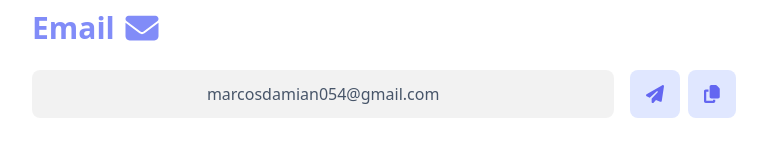
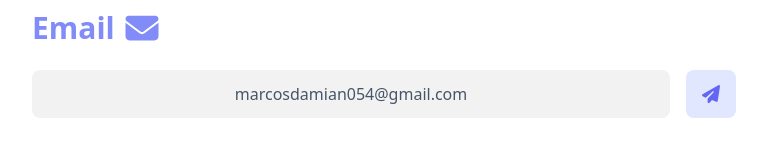
Before and after one commit to Marcos1D9/Portfolio, a React (Vite) app in the folder portfolio/: page / in a window 1280 px wide. Shown: the part 4269-4425 px from the top of the page, without its empty margins (256-1023 px from the left). Built offline with nearby package versions, Linux system fonts and the light colour scheme; what @designbycode/tailwindcss-text-stroke would draw is missing.

Commit message:
Copy email button removed

```diff
--- a/portfolio/src/Pages/Home.jsx
+++ b/portfolio/src/Pages/Home.jsx
@@ -558,35 +558,6 @@ const Home = () => {
                                     </span>
                                 </div>
                                 {/* Send email button */}
-                                {/* Copy email button */}
-                                <div className="relative group/tooltip">
-                                    <button className="flex bg-indigo-100 hover:bg-opacity-80 dark:bg-indigo-500 hover:dark:bg-opacity-90 text-indigo-500 dark:text-indigo-100 py-2.5 px-4 rounded-lg"
-                                        onClick={textToClipboard}
-                                    >
-                                        <div className="text-lg">
-                                            <FontAwesomeIcon icon={faCopy} />
-                                        </div>
-                                    </button>
-
-                                    <div
-                                        onMouseEnter={() => setShowTooltip(true)}
-                                        onMouseLeave={() => setShowTooltip(false)}
-                                        onClick={textToClipboard}
-                                        className="relative group"
-                                    >
-                                        <button className="your-button-class"><span className="absolute pointer-events-none transition-all opacity-0 z-20 bottom-full -translate-y-10 py-1 px-1.5 text-xs left-1/2 -translate-x-1/2 rounded-md whitespace-nowrap text-gray-200 bg-gray-800 dark:bg-white dark:text-gray-700 before:content-[''] before:absolute before:bg-gray-800 before:rounded-sm before:w-2.5 before:rotate-45 before:h-2.5 before:-bottom-1 before:-z-10 before:left-1/2 before:-translate-x-1/2 before:dark:bg-white before:dark:gray-800 group-hover/tooltip:opacity-100 group-hover/tooltip:-translate-y-14">
-                                            {language === 'en' ? "Click to copy my email" : 'Haz click para copiar mi email'}
-                                        </span></button>
-
-                                        {/* {showTooltip && (
-
-                                        )} */}
-                                    </div>
-
-
-
-                                </div>
-                                {/* Copy email button */}
                             </div>
                             {/* Email Buttons */}
                         </div>
```
